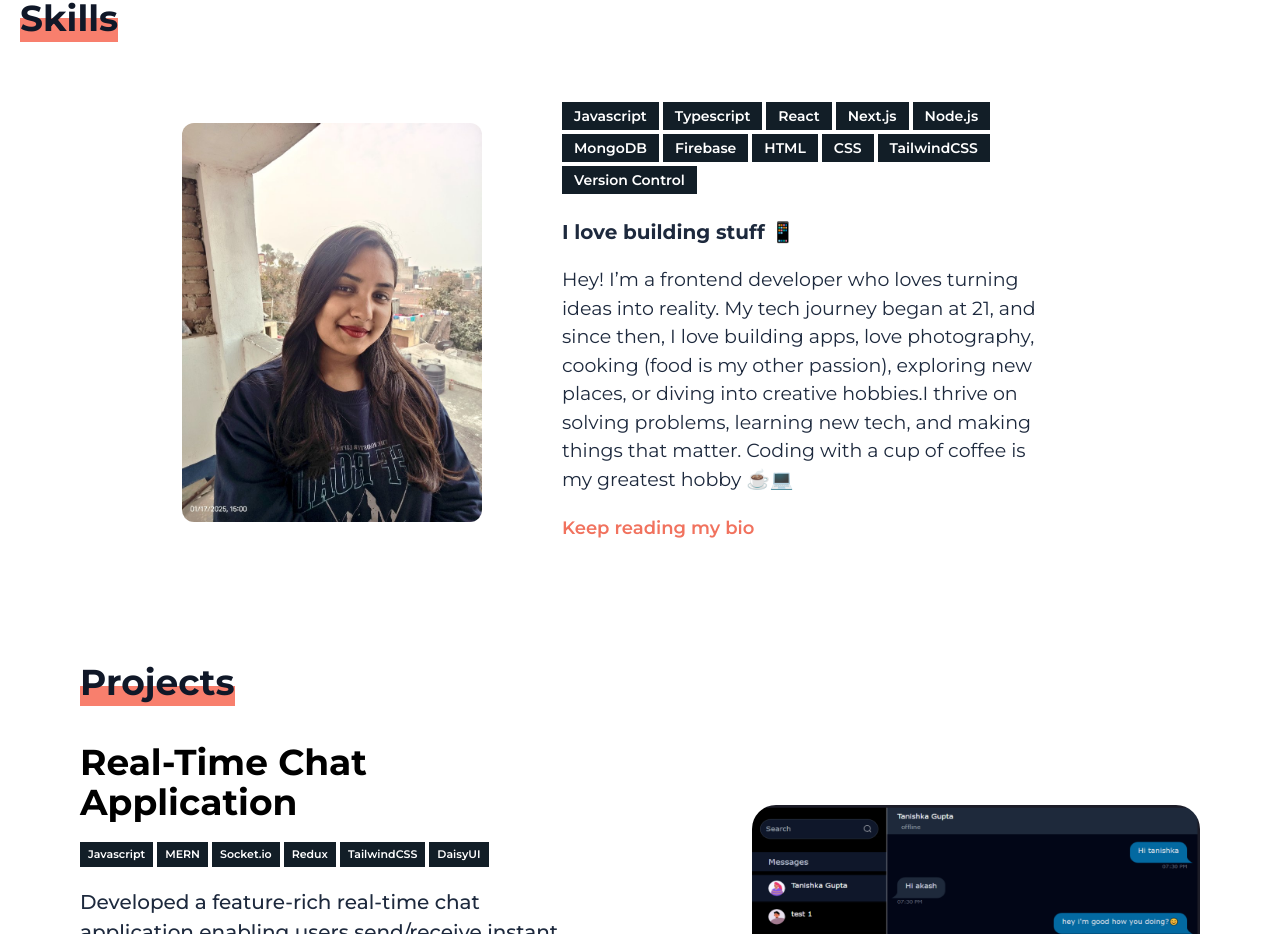
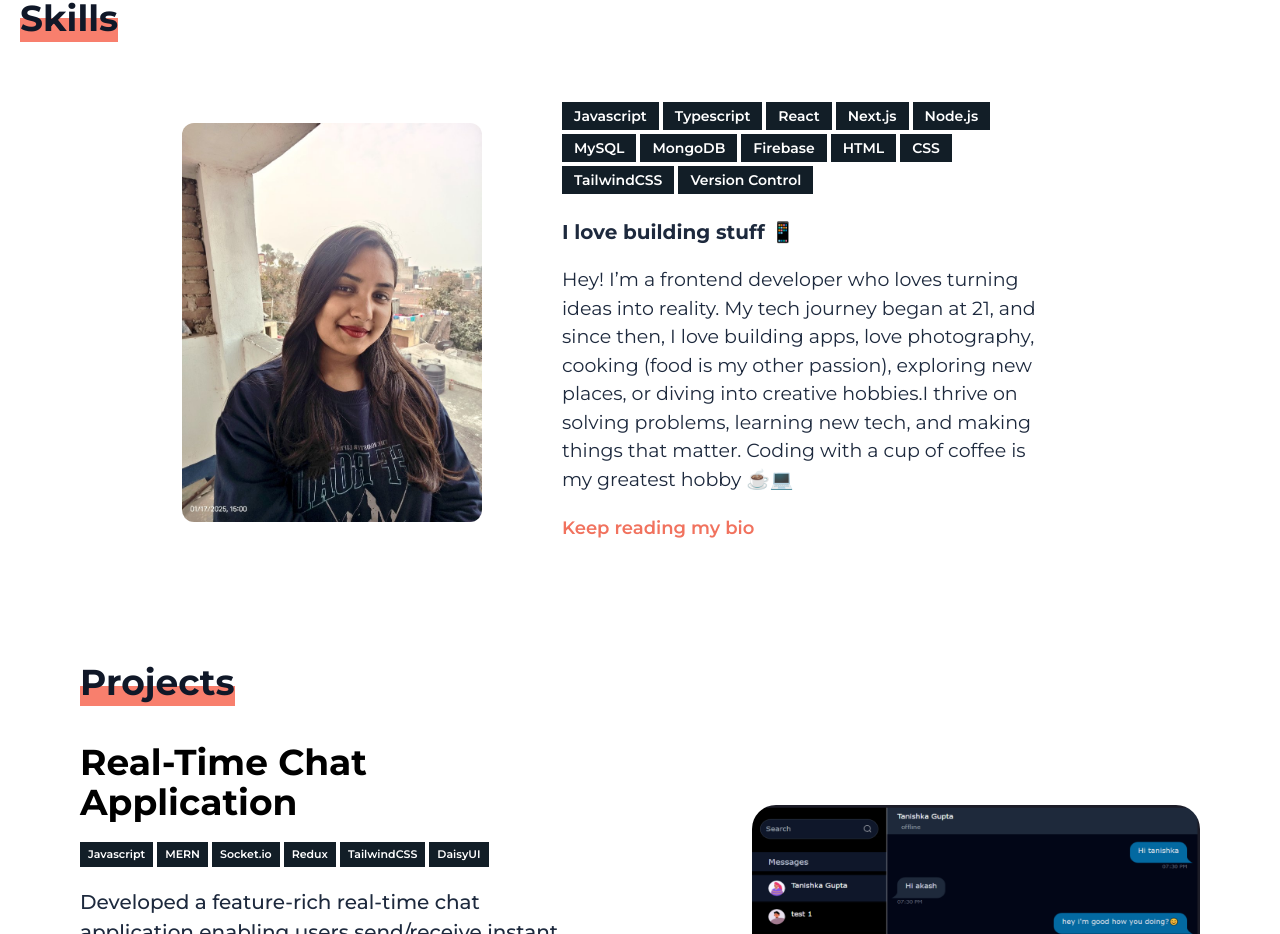
Before and after one commit to Billi007/Portfolio-project, a React (Vite) app in the folder app/: page / in a window 1280 px wide. Shown: the part 1008-1942 px from the top of the page. Built offline with nearby package versions, Linux system fonts and the light colour scheme; a web font is replaced by a local one.

Commit message:
add updated resume

```diff
--- a/app/src/Components/Resume_section.jsx
+++ b/app/src/Components/Resume_section.jsx
@@ -4,7 +4,7 @@ const ResumeSection = () => {
   return (
     <div className="flex justify-center items-center mt-6">
       <a
-        href="https://drive.google.com/file/d/1oTePe-QrLrD39_ScIvA-mDqh8Mz1WiWO/view?usp=drive_link"
+        href="https://drive.google.com/file/d/1fNYwuK1j-9l9RcmXdInltDuiA-2HKbIW/view?usp=drive_link"
         download="My_Resume.pdf"
         className="bg-blue-500 hover:bg-blue-600 text-white font-bold py-2 px-4 rounded flex items-center"
       >
--- a/app/src/Components/Skills.jsx
+++ b/app/src/Components/Skills.jsx
@@ -25,6 +25,7 @@ const Skills = () => {
         <button className='md:py-1 md:px-3 px-2 py-0.5 text-sm  font-semibold bg-[#121e27]'>React</button>
         <button className='md:py-1 md:px-3 px-2 py-0.5 text-sm  font-semibold bg-[#121e27] '>Next.js</button>
         <button className='md:py-1 md:px-3 px-2 py-0.5 text-sm  font-semibold bg-[#121e27]'>Node.js</button>
+                <button className='md:py-1 md:px-3 px-2 py-0.5 text-sm  font-semibold bg-[#121e27]'>MySQL</button>
         <button className='md:py-1 md:px-3 px-2 py-0.5 text-sm font-semibold bg-[#121e27]'>MongoDB</button>
         <button className='md:py-1 md:px-3 px-2 py-0.5 text-sm font-semibold bg-[#121e27]'>Firebase</button>
         <button className='md:py-1 md:px-3 px-2 py-0.5 text-sm font-semibold bg-[#121e27]'>HTML</button>
```
